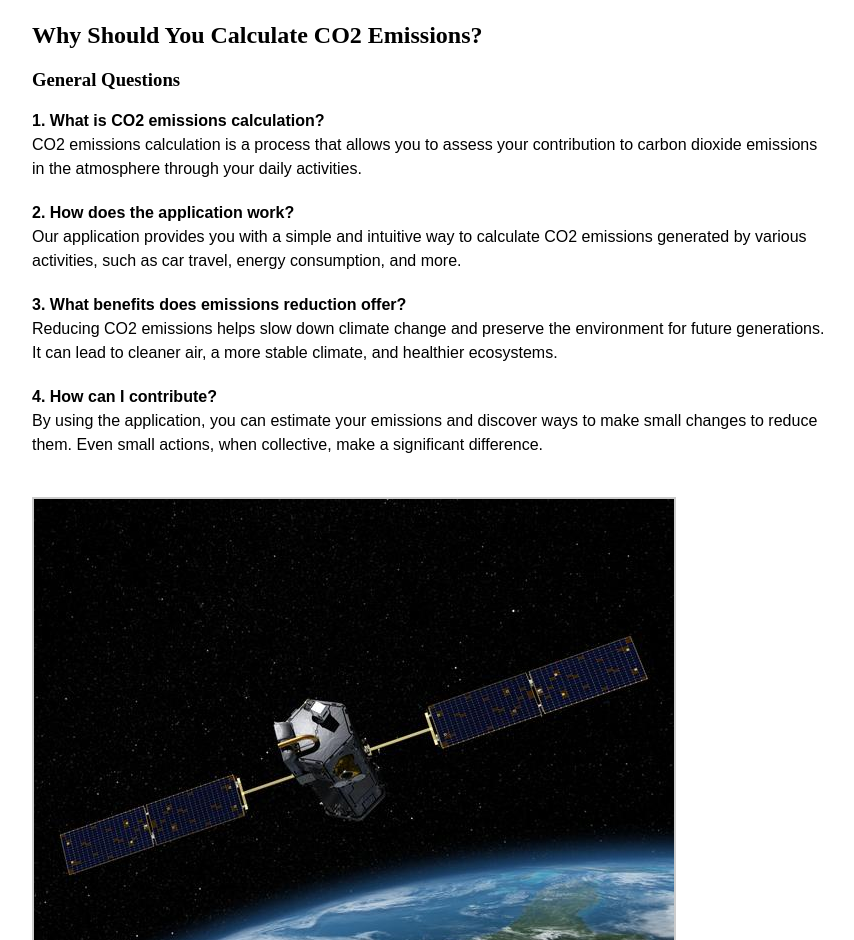
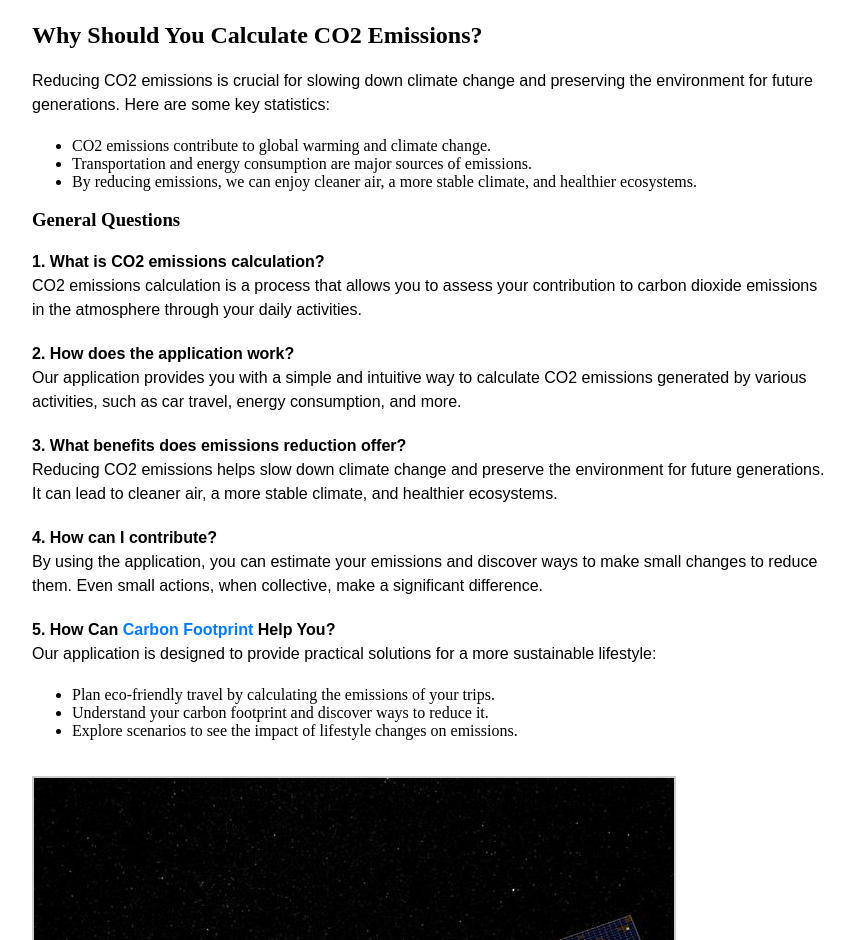
Before and after one commit to lilianagorga/carbon-footprint, a React (Create React App) app: page /about in a window 1280 px wide. Shown: the part 321-1261 px from the top of the page, without its empty margins (208-1062 px from the left). Built offline with nearby package versions, Linux system fonts and the light colour scheme.

Commit message:
add content in About page

```diff
--- a/src/pages/About.js
+++ b/src/pages/About.js
@@ -15,6 +15,12 @@ const About = () => {
       </p>
 
       <h2>Why Should You Calculate CO2 Emissions?</h2>
+      <p>Reducing CO2 emissions is crucial for slowing down climate change and preserving the environment for future generations. Here are some key statistics:</p>
+        <ul>
+          <li>CO2 emissions contribute to global warming and climate change.</li>
+          <li>Transportation and energy consumption are major sources of emissions.</li>
+          <li>By reducing emissions, we can enjoy cleaner air, a more stable climate, and healthier ecosystems.</li>
+        </ul>
       <h3>General Questions</h3>
       <p>
         <strong>1. What is CO2 emissions calculation?</strong><br />
@@ -32,9 +38,18 @@ const About = () => {
         <strong>4. How can I contribute?</strong><br />
         By using the application, you can estimate your emissions and discover ways to make small changes to reduce them. Even small actions, when collective, make a significant difference.
       </p>
-        <img src={imageNasa1} alt="" className='about-image'/>
-        <img src={imageNasa2} alt="" className='about-image'/>
-        <img src={imageNasa3} alt="" className='about-image'/>
+      <p>
+        <strong>5. How Can <span className='app-name'>Carbon Footprint</span> Help You?</strong><br />
+          Our application is designed to provide practical solutions for a more sustainable lifestyle:
+      </p>
+      <ul>
+        <li>Plan eco-friendly travel by calculating the emissions of your trips.</li>
+        <li>Understand your carbon footprint and discover ways to reduce it.</li>
+        <li>Explore scenarios to see the impact of lifestyle changes on emissions.</li>
+      </ul>
+      <img src={imageNasa1} alt="" className='about-image'/>
+      <img src={imageNasa2} alt="" className='about-image'/>
+      <img src={imageNasa3} alt="" className='about-image'/>
       <video controls>
         <source src={videoNasa1} type="video/mp4" />
         Your browser does not support the video tag.
--- a/src/pages/Home.js
+++ b/src/pages/Home.js
@@ -1,4 +1,5 @@
 import React from 'react';
+import '../assets/styles/home.css';
 
 const Home = () => {
   return (
```
Also changed, not shown: src/assets/styles/home.css (added).
